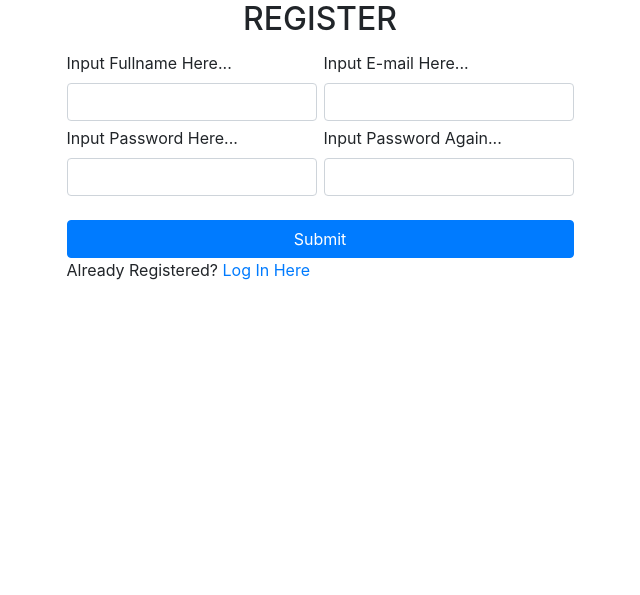
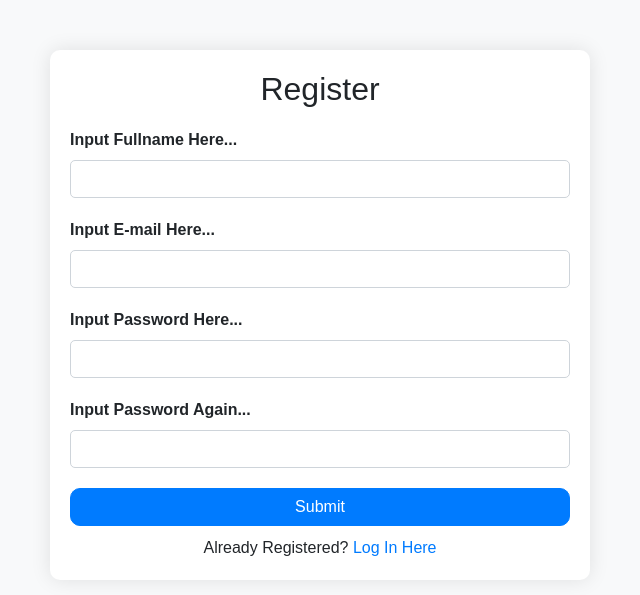
Before and after one commit to lgndcraft2/Naf-Flask, a Flask app: page /register in a window 1280 px wide. Shown: the top 595 px of the page, without its empty margins (320-960 px from the left). Run offline with Flask 3, Linux system fonts and the light colour scheme; some libraries are stand-ins or nearby versions.

Commit message:
Update register.html

```diff
--- a/templates/register.html
+++ b/templates/register.html
@@ -2,36 +2,45 @@
 <html lang="en">
 <head>
   <meta charset="UTF-8">
-    <link rel="stylesheet" href="https://cdn.jsdelivr.net/npm/bootstrap@4.1.3/dist/css/bootstrap.min.css" integrity="sha384-MCw98/SFnGE8fJT3GXwEOngsV7Zt27NXFoaoApmYm81iuXoPkFOJwJ8ERdknLPMO" crossorigin="anonymous">
-    <title>Register</title>
-</head>
+  <meta name="viewport" content="width=device-width, initial-scale=1.0">
+  <title>Register Page</title>
+  <link rel="stylesheet" href="https://maxcdn.bootstrapcdn.com/bootstrap/4.5.2/css/bootstrap.min.css">
   <style>
-    .name{
-        width: 250px;
+    body {
+      background-color: #f8f9fa;
+      font-family: Arial, sans-serif;
     }
-    .form{
-        display: flex;
-        justify-content: center;
+    .register-form {
+      margin-top: 50px;
+      padding: 20px;
+      background-color: #fff;
+      border-radius: 10px;
+      box-shadow: 0 0 20px rgba(0, 0, 0, 0.1);
     }
-    .prttwo{
-        margin-left: 7px;
+    .register-form h2 {
+      text-align: center;
+      margin-bottom: 20px;
     }
-    .label{
-        text-align: left;
-        margin-top: 5px;
+    .form-group {
+      margin-bottom: 20px;
     }
-    .regfrm{
-        display: flex;
-        justify-content: center;
+    .form-label {
+      font-weight: bold;
     }
-    .formsubmit input{
-        width: 507px;
+    .form-control {
+      border-radius: 5px;
+    }
+    .btn-register {
+      border-radius: 10px;
     }
   </style>
+</head>
 <body>
-    <h2 style="text-align: center;">REGISTER</h2>
-    <div class="regfrm">
-        <form method="POST">
+
+<div class="container">
+  <div class="row justify-content-center">
+    <div class="col-md-6">
+      <div class="register-form">
         {% if statte == 0%}
           {% for message in get_flashed_messages() %}
           <div class="alert alert-success alert-dismissible fade show" id="ppbx" role="alert">
@@ -50,32 +59,34 @@
             </button>
           </div>
           {% endfor %}
-            {%else%}
         {%endif%}
-        <div class="form">
+        <h2>Register</h2>
+        <form method="POST">
           {{form.hidden_tag()}}
-            <div class="prtone">
+          <div class="form-group">
             {{form.name.label(class="label form-label")}}
             {{form.name(class="name form-control", id="name")}}
+          </div>
+          <div class="form-group">
+            {{form.email.label(class="label form-label")}}
+            {{form.email(class="name form-control", id="name")}}
+          </div>
+          <div class="form-group">
             {{form.password.label(class="label form-label")}}
             {{form.password(class="name form-control", id="name")}}
-
           </div>
-            <div class="prttwo">
-                {{form.email.label(class="label form-label")}}
-                {{form.email(class="name form-control", id="name")}}
+          <div class="form-group">
             {{form.confirmPassword.label(class="label form-label")}}
             {{form.confirmPassword(class="name form-control", id="name")}}
           </div>
-        </div>
-        <br>
-        <div class="formsubmit">
-            {{form.submit(class="btn btn-primary")}}
-        </div>
-        <div class="txt">
+          {{form.submit(class="btn btn-primary btn-block btn-register")}}
+        </form>
+        <div class="txt" style="margin-top: 10px; text-align: center;">
             Already Registered? <a href="/login">Log In Here</a>
         </div>
-        </form>
+      </div>
+    </div>
+  </div>
 </div>
 <script src="https://code.jquery.com/jquery-3.3.1.slim.min.js" integrity="sha384-q8i/X+965DzO0rT7abK41JStQIAqVgRVzpbzo5smXKp4YfRvH+8abtTE1Pi6jizo" crossorigin="anonymous"></script>
 <script src="https://cdn.jsdelivr.net/npm/popper.js@1.14.3/dist/umd/popper.min.js" integrity="sha384-ZMP7rVo3mIykV+2+9J3UJ46jBk0WLaUAdn689aCwoqbBJiSnjAK/l8WvCWPIPm49" crossorigin="anonymous"></script>
```
Lines whose indentation alone changed are shown as unchanged.
